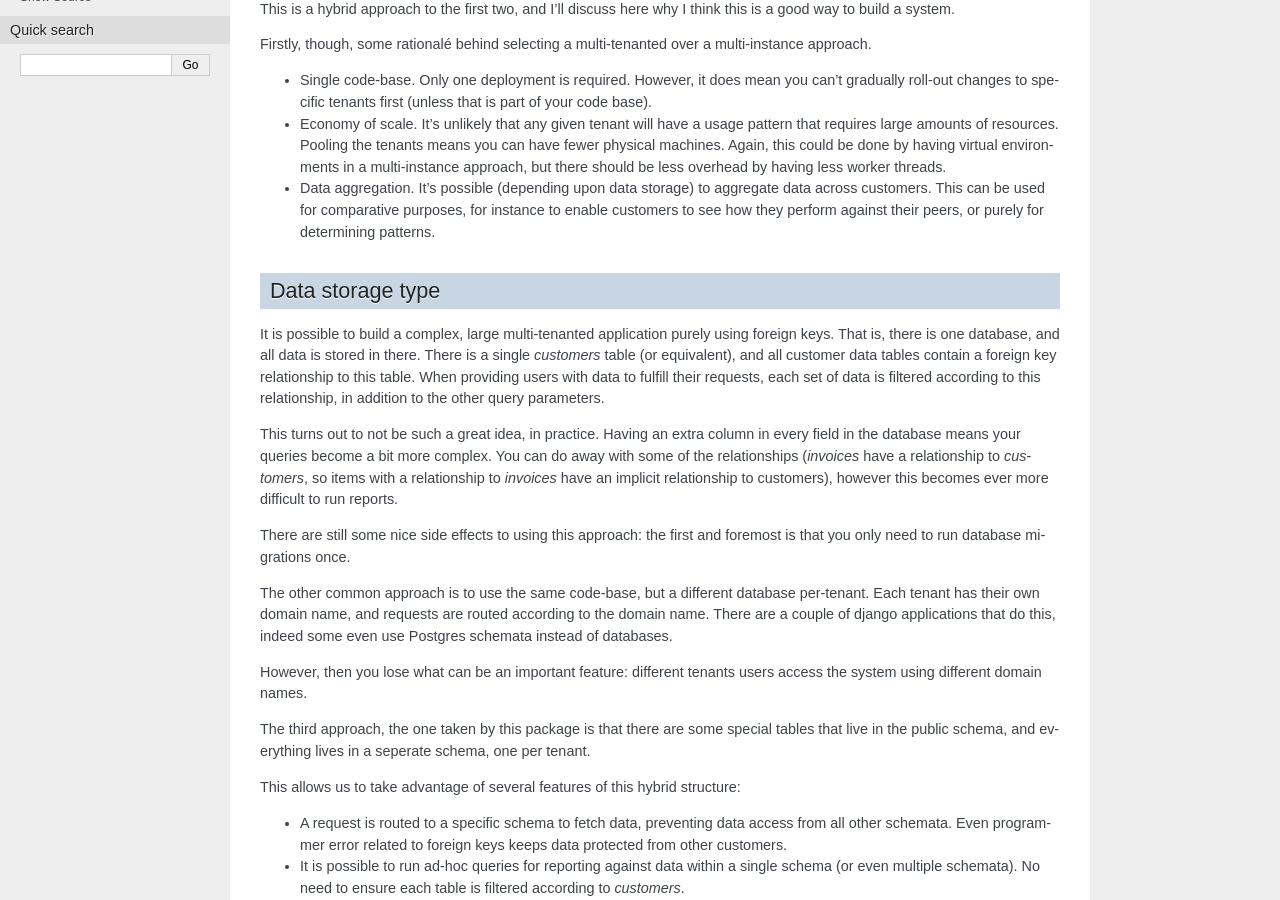
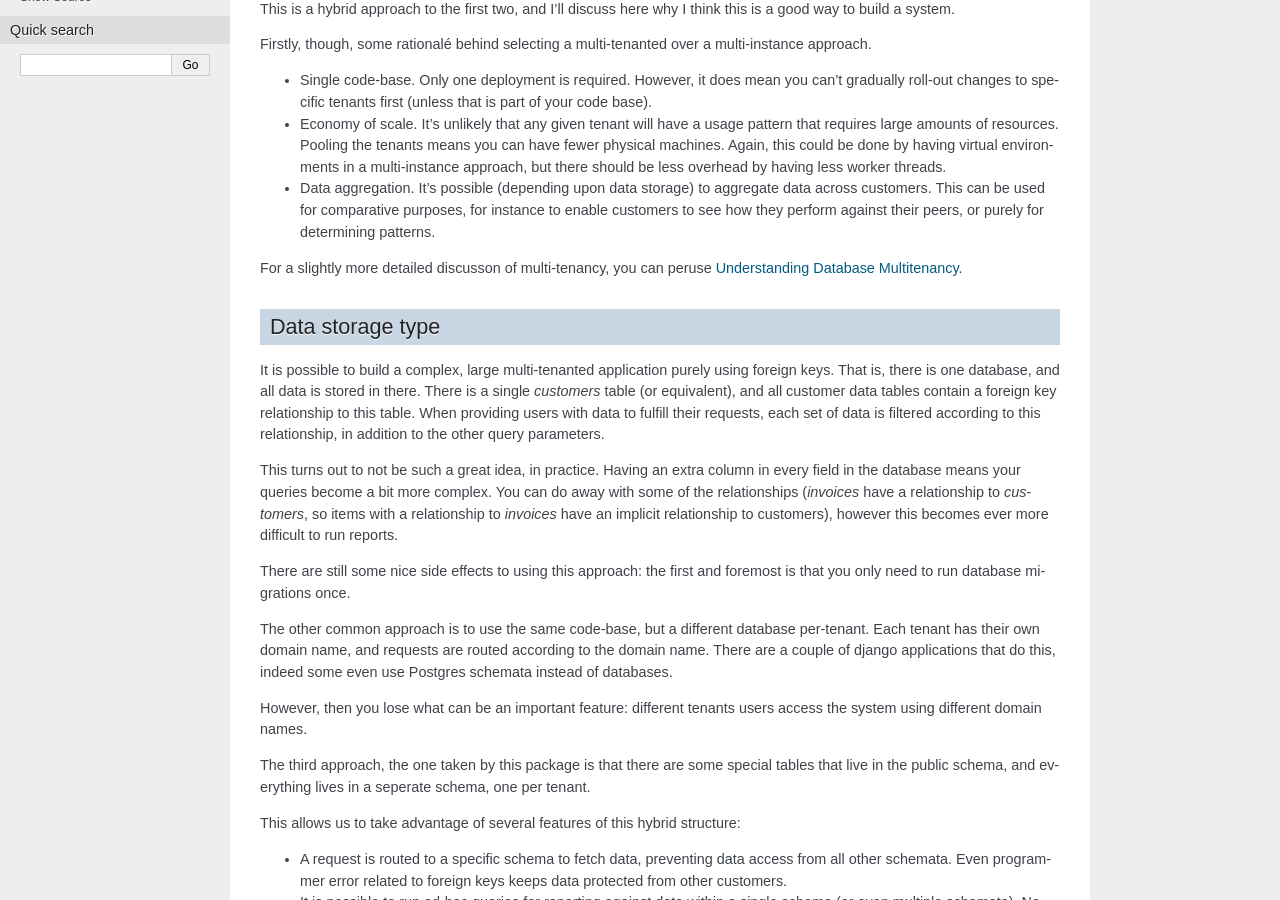
Before and after one commit to schinckel/django-boardinghouse, a Sphinx documentation site: the page built from docs/source/philosophy.rst, in a window 1280 px wide and 900 px high, scrolled down 436 px. Built offline with Sphinx 7.4.7, drawn with Linux system fonts in a browser that asks for light colours.

Commit message:
Add a link to an article with nice discussion of multi tenancy.

```diff
--- a/docs/source/philosophy.rst
+++ b/docs/source/philosophy.rst
@@ -21,6 +21,8 @@ Firstly, though, some rationalé behind selecting a multi-tenanted over a multi-
 * Economy of scale. It's unlikely that any given tenant will have a usage pattern that requires large amounts of resources. Pooling the tenants means you can have fewer physical machines. Again, this could be done by having virtual environments in a multi-instance approach, but there should be less overhead by having less worker threads.
 
 * Data aggregation. It's possible (depending upon data storage) to aggregate data across customers. This can be used for comparative purposes, for instance to enable customers to see how they perform against their peers, or purely for determining patterns.
+
+For a slightly more detailed discusson of multi-tenancy, you can peruse `Understanding Database Multitenancy`_.
 
 Data storage type
 -----------------
@@ -77,4 +79,5 @@ The other side-effect of table inheritance could be a positive or negative. When
 
 This is the real reason this line of thought was even considered: I still feel that migrations are far too slow when dealing with large numbers of schemata.
 
+.. _Understanding Database Multitenancy: http://www.vinta.com.br/blog/2016/understanding-database-multitenancy/
 .. _Postgres Table Inheritance: http://www.postgresql.org/docs/current/static/tutorial-inheritance.html
```
